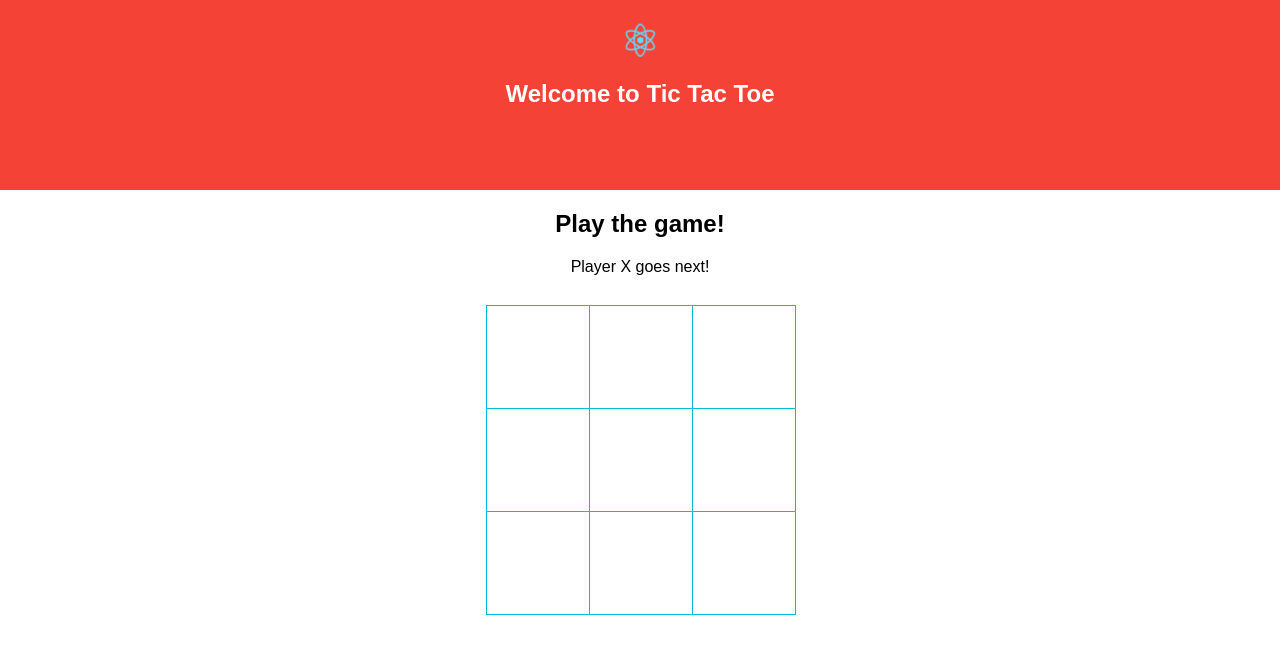
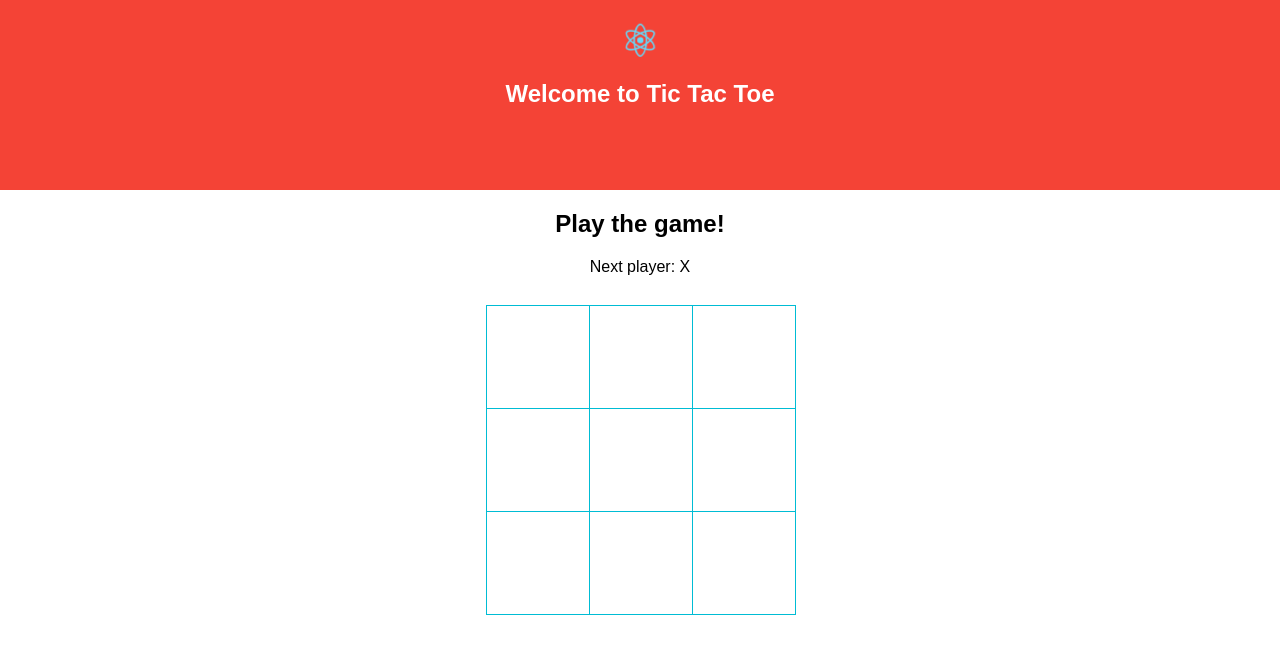
Before and after one commit to ninalouw/tic-tac-toe, a React (Create React App) app: page / in a window 1280 px wide. Shown: the top 654 px of the page. Built offline with nearby package versions, Linux system fonts and the light colour scheme.

Commit message:
create nextPlayerIsX bool to track which player's turn it is, add ternary to handleclick so that correct character is inserted into squares array onclick

```diff
--- a/src/components/Board.jsx
+++ b/src/components/Board.jsx
@@ -5,7 +5,8 @@ class Board extends React.Component {
   constructor(props){
      super(props);
       this.state = {
-        squares: Array(9).fill(null)
+        squares: Array(9).fill(null),
+        nextPlayerIsX: true,
       }
   }
   renderSquare(i) {
@@ -15,14 +16,17 @@ class Board extends React.Component {
         />;
   };
   handleClick(i){
-    console.log('clicked', i);
     const squares = this.state.squares.slice();
-    squares[i] = 'X';
-    this.setState({squares: squares});
+    squares[i] = this.state.nextPlayerIsX ? 'X' : 'O';
+    this.setState({
+      squares: squares,
+      nextPlayerIsX: !this.state.nextPlayerIsX,
+    });
   }
 
   render(){
-    const status = "Player X goes next!";
+    let nextPlayer = this.state.nextPlayerIsX ? 'X' : 'O';
+    const status = `Next player: ${nextPlayer}`;
 
     return(
       <div className="board">
```
